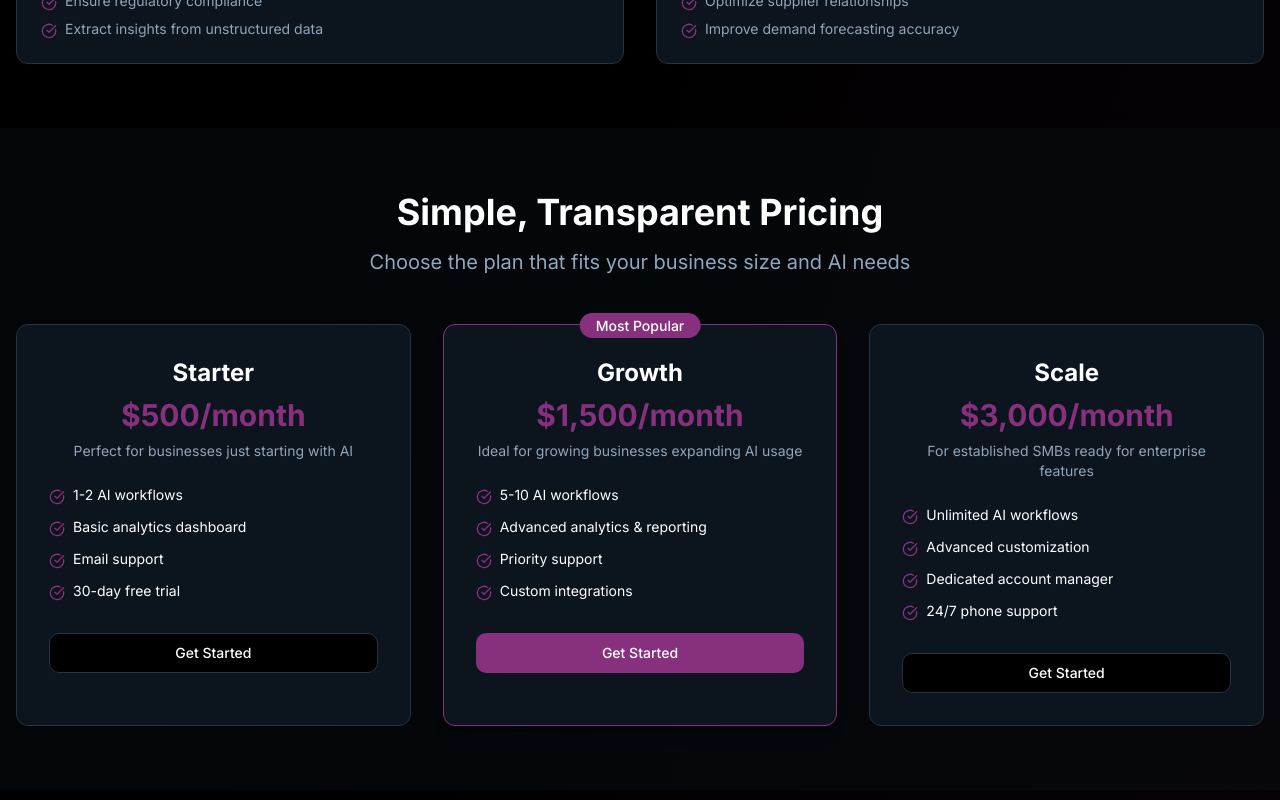
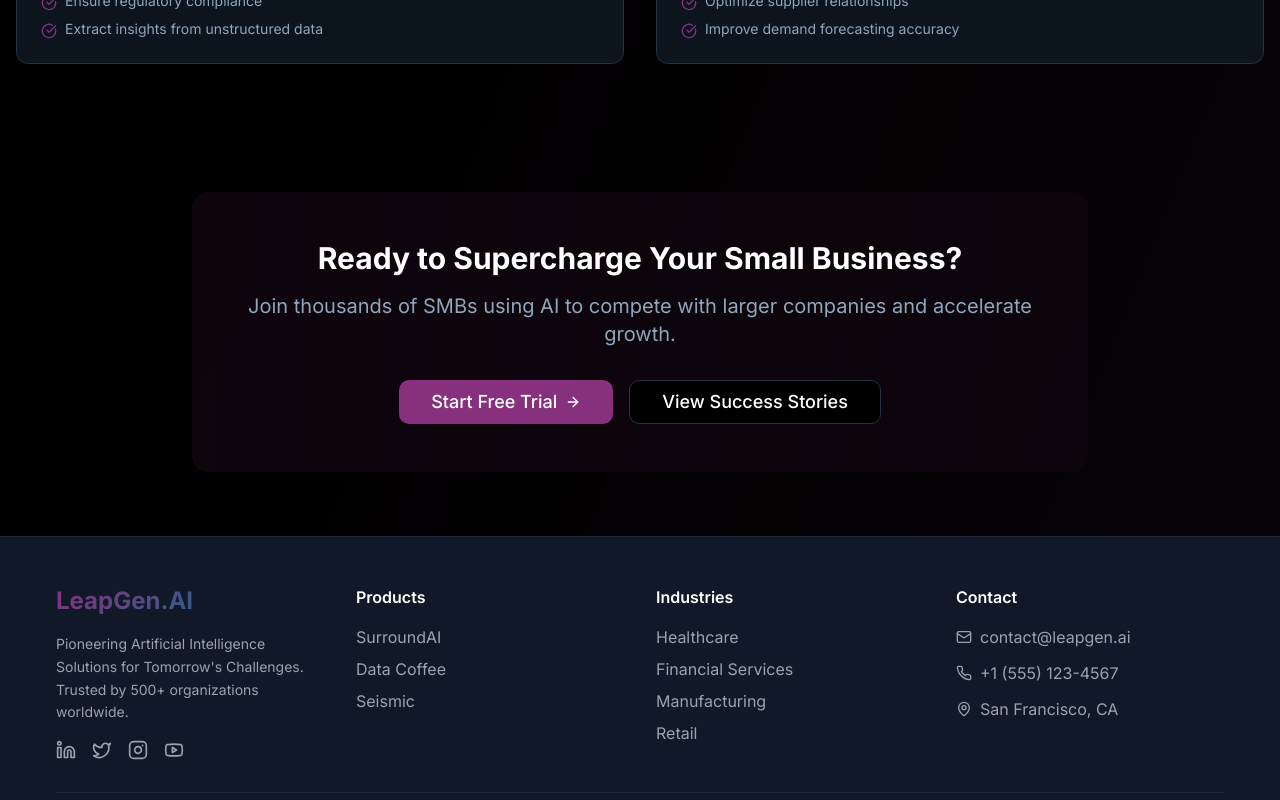
Before and after one commit to blueboyrocks/site-transplant-react, a React (Vite) app: page /use-cases/small-medium-business in a window 1280 px wide. Shown: the part 2680-3480 px from the top of the page. Built offline with nearby package versions, Linux system fonts and the light colour scheme.

Commit message:
Remove pricing from SMB pages
Remove pricing information from all Small and Medium Business (SMB) use case pages.

```diff
--- a/src/pages/use-cases/SmallMediumBusiness.tsx
+++ b/src/pages/use-cases/SmallMediumBusiness.tsx
@@ -117,42 +117,6 @@ const SmallMediumBusiness = () => {
     }
   ];
 
-  const pricing = [
-    {
-      tier: "Starter",
-      price: "$500/month",
-      description: "Perfect for businesses just starting with AI",
-      features: [
-        "1-2 AI workflows",
-        "Basic analytics dashboard",
-        "Email support",
-        "30-day free trial"
-      ]
-    },
-    {
-      tier: "Growth",
-      price: "$1,500/month",
-      description: "Ideal for growing businesses expanding AI usage",
-      features: [
-        "5-10 AI workflows",
-        "Advanced analytics & reporting",
-        "Priority support",
-        "Custom integrations"
-      ],
-      popular: true
-    },
-    {
-      tier: "Scale",
-      price: "$3,000/month",
-      description: "For established SMBs ready for enterprise features",
-      features: [
-        "Unlimited AI workflows",
-        "Advanced customization",
-        "Dedicated account manager",
-        "24/7 phone support"
-      ]
-    }
-  ];
 
   return (
     <div className="min-h-screen bg-gradient-to-br from-background via-background/50 to-primary/5">
@@ -411,58 +375,6 @@ const SmallMediumBusiness = () => {
         </div>
       </section>
 
-      {/* Pricing Section */}
-      <section className="py-16 px-4 bg-muted/30">
-        <div className="max-w-7xl mx-auto">
-          <motion.div
-            className="text-center mb-12"
-            initial={{ opacity: 0, y: 20 }}
-            animate={{ opacity: 1, y: 0 }}
-            transition={{ duration: 0.8, delay: 2.2 }}
-          >
-            <h2 className="text-4xl font-bold mb-4">Simple, Transparent Pricing</h2>
-            <p className="text-xl text-muted-foreground max-w-3xl mx-auto">
-              Choose the plan that fits your business size and AI needs
-            </p>
-          </motion.div>
-
-          <div className="grid md:grid-cols-3 gap-8">
-            {pricing.map((plan, index) => (
-              <motion.div
-                key={index}
-                className={`bg-card rounded-xl p-8 border ${plan.popular ? 'border-primary shadow-lg' : 'border-border'} relative`}
-                initial={{ opacity: 0, y: 20 }}
-                animate={{ opacity: 1, y: 0 }}
-                transition={{ duration: 0.8, delay: 2.4 + index * 0.1 }}
-              >
-                {plan.popular && (
-                  <div className="absolute -top-3 left-1/2 transform -translate-x-1/2">
-                    <span className="bg-primary text-primary-foreground px-4 py-1 rounded-full text-sm font-medium">
-                      Most Popular
-                    </span>
-                  </div>
-                )}
-                <div className="text-center mb-6">
-                  <h3 className="text-2xl font-bold mb-2">{plan.tier}</h3>
-                  <div className="text-3xl font-bold text-primary mb-2">{plan.price}</div>
-                  <p className="text-muted-foreground text-sm">{plan.description}</p>
-                </div>
-                <ul className="space-y-3 mb-8">
-                  {plan.features.map((feature, idx) => (
-                    <li key={idx} className="flex items-start gap-2">
-                      <CheckCircle className="w-4 h-4 text-primary mt-1 flex-shrink-0" />
-                      <span className="text-sm">{feature}</span>
-                    </li>
-                  ))}
-                </ul>
-                <Button asChild className="w-full" variant={plan.popular ? "default" : "outline"}>
-                  <Link to="/contact?type=demo&plan=starter">Get Started</Link>
-                </Button>
-              </motion.div>
-            ))}
-          </div>
-        </div>
-      </section>
 
       {/* CTA Section */}
       <section className="py-16 px-4">
@@ -470,7 +382,7 @@ const SmallMediumBusiness = () => {
           className="max-w-4xl mx-auto text-center bg-gradient-to-r from-primary/10 to-primary/5 rounded-2xl p-12"
           initial={{ opacity: 0, y: 20 }}
           animate={{ opacity: 1, y: 0 }}
-          transition={{ duration: 0.8, delay: 2.8 }}
+          transition={{ duration: 0.8, delay: 2.2 }}
         >
           <h2 className="text-3xl font-bold mb-4">Ready to Supercharge Your Small Business?</h2>
           <p className="text-xl text-muted-foreground mb-8">
--- a/src/pages/use-cases/smb/CompleteSolution.tsx
+++ b/src/pages/use-cases/smb/CompleteSolution.tsx
@@ -102,17 +102,6 @@ const CompleteSolutionSMB = () => {
     }
   ];
 
-  const pricing = {
-    starter: "$750/month",
-    description: "Complete solution including Data Coffee + Surround AI",
-    features: [
-      "Unlimited data source connections",
-      "Real-time AI insights and recommendations",
-      "Custom dashboards and reporting",
-      "24/7 support and onboarding assistance",
-      "30-day money-back guarantee"
-    ]
-  };
 
   return (
     <div className="min-h-screen bg-gradient-to-br from-background via-background/50 to-primary/5">
@@ -304,51 +293,6 @@ const CompleteSolutionSMB = () => {
         </div>
       </section>
 
-      {/* Pricing */}
-      <section className="py-16 px-4">
-        <div className="max-w-4xl mx-auto">
-          <motion.div
-            className="text-center mb-12"
-            initial={{ opacity: 0, y: 20 }}
-            animate={{ opacity: 1, y: 0 }}
-            transition={{ duration: 0.8, delay: 2.8 }}
-          >
-            <h2 className="text-4xl font-bold mb-4">Simple, Transparent Pricing</h2>
-            <p className="text-xl text-muted-foreground">
-              Everything you need at one affordable price - no hidden fees or complex tiers
-            </p>
-          </motion.div>
-
-          <motion.div
-            className="bg-card rounded-xl p-8 border border-primary shadow-lg relative"
-            initial={{ opacity: 0, y: 20 }}
-            animate={{ opacity: 1, y: 0 }}
-            transition={{ duration: 0.8, delay: 3.0 }}
-          >
-            <div className="absolute -top-3 left-1/2 transform -translate-x-1/2">
-              <span className="bg-primary text-primary-foreground px-4 py-1 rounded-full text-sm font-medium">
-                Complete Solution
-              </span>
-            </div>
-            <div className="text-center mb-6">
-              <h3 className="text-2xl font-bold mb-2">Complete SMB Intelligence</h3>
-              <div className="text-4xl font-bold text-primary mb-2">{pricing.starter}</div>
-              <p className="text-muted-foreground text-sm">{pricing.description}</p>
-            </div>
-            <ul className="space-y-3 mb-8">
-              {pricing.features.map((feature, idx) => (
-                <li key={idx} className="flex items-start gap-2">
-                  <CheckCircle className="w-5 h-5 text-primary mt-0.5 flex-shrink-0" />
-                  <span>{feature}</span>
-                </li>
-              ))}
-            </ul>
-            <Button asChild className="w-full" size="lg">
-              <Link to="/contact?solution=complete&industry=smb">Start Free Trial</Link>
-            </Button>
-          </motion.div>
-        </div>
-      </section>
 
       {/* CTA Section */}
       <section className="py-16 px-4">
@@ -356,7 +300,7 @@ const CompleteSolutionSMB = () => {
           className="max-w-4xl mx-auto text-center bg-gradient-to-r from-primary/10 to-primary/5 rounded-2xl p-12"
           initial={{ opacity: 0, y: 20 }}
           animate={{ opacity: 1, y: 0 }}
-          transition={{ duration: 0.8, delay: 3.2 }}
+          transition={{ duration: 0.8, delay: 2.8 }}
         >
           <h2 className="text-3xl font-bold mb-4">Ready to Transform Your Small Business?</h2>
           <p className="text-xl text-muted-foreground mb-8">
```
